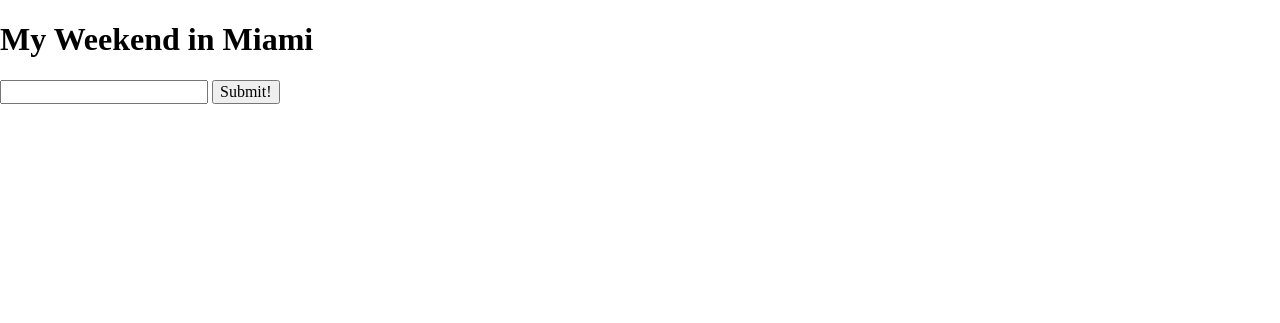
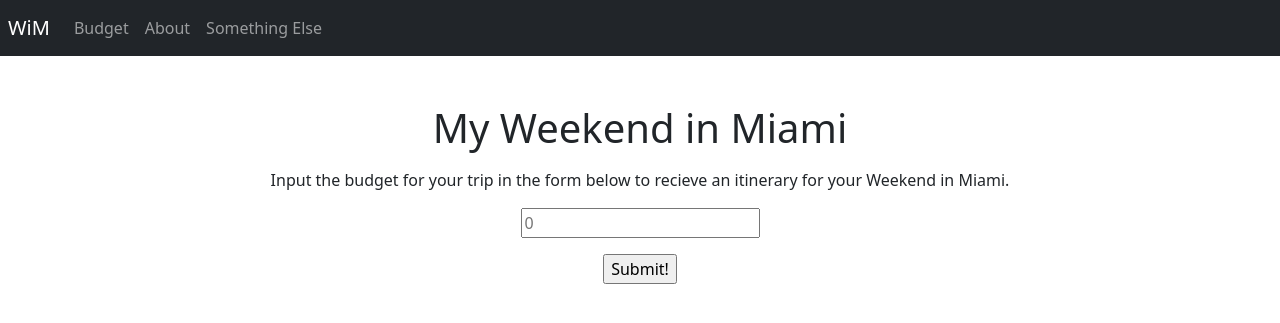
Before and after one commit to rath1363/team1, a Flask app: page /welcome in a window 1280 px wide. Shown: the top 323 px of the page. Run offline with Flask 2, Linux system fonts and the light colour scheme.

Commit message:
adds bootstrap to project, provides starting version of nav bar, and adds a little layout to the main budget page

```diff
--- a/templates/base.html
+++ b/templates/base.html
@@ -6,16 +6,30 @@
   <meta name="viewport" content="width=device-width, initial-scale=1.0">
 
   <link rel="stylesheet" href="{{ url_for('static', filename='css/normalize.css') }}">
+  <link rel="stylesheet" href="https://cdn.jsdelivr.net/npm/bootstrap@5.0.2/dist/css/bootstrap.min.css">
   <link rel="stylesheet" href="{{ url_for('static', filename='css/style.css') }}">
 
+  <script defer src="https://cdn.jsdelivr.net/npm/bootstrap@5.0.2/dist/js/bootstrap.min.js"></script>
   <script defer src="{{ url_for('static', filename='js/scripts.js') }}"></script>
 
   <title>Weekend in Miami</title>
 </head>
 <body>
-  <header>
-    {# header links can go here #}
-  </header>
+  <nav class="navbar navbar-expand-lg navbar-dark bg-dark px-2">
+    <a href="/" class="navbar-brand">WiM</a>
+
+    <button class="navbar-toggler" type="button" data-toggle="collapse" data-target="#navbarNav" aria-controls="navbarNav" aria-expanded="false" aria-label="Toggle navigation">
+      <span class="navbar-toggler-icon"></span>
+    </button>
+
+    <div class="collapse navbar-collapse" id="navbarNav">
+      <div class="navbar-nav">
+          <a href="/" class="nav-item nav-link">Budget</a>
+          <a href="/" class="nav-item nav-link">About</a>
+          <a href="/" class="nav-item nav-link">Something Else</a>
+      </div>
+    </div>
+  </nav>
 
   <main>
     {# content from other templates will render between the block tags below #}
--- a/templates/welcome.html
+++ b/templates/welcome.html
@@ -1,12 +1,20 @@
 {% extends 'base.html' %}
 
 {% block content %}
-  <div>
-    <h1>My Weekend in Miami</h1>
+<div class="container-fluid mt-5 text-center">
+  <div class="row">
+    <div class="col-sm">
+      <h1 class="mb-3">My Weekend in Miami</h1>
 
-    <form action="/budget" method="POST">
-      <input type="number" name="budget" id="budget" />
-      <input type="submit" value="Submit!">
-    </form>
+      <p>Input the budget for your trip in the form below to recieve an itinerary for your Weekend in Miami.</p>
+
+      <form action="/budget" method="POST">
+        <div class="form-group mb-3">
+          <input type="number" name="budget" id="budget" placeholder="0" aria-describedby="budgetHelp" />
+        </div>
+        <input type="submit" value="Submit!">
+      </form>
+    </div>
   </div>
+</div>
 {% endblock content %}
```
